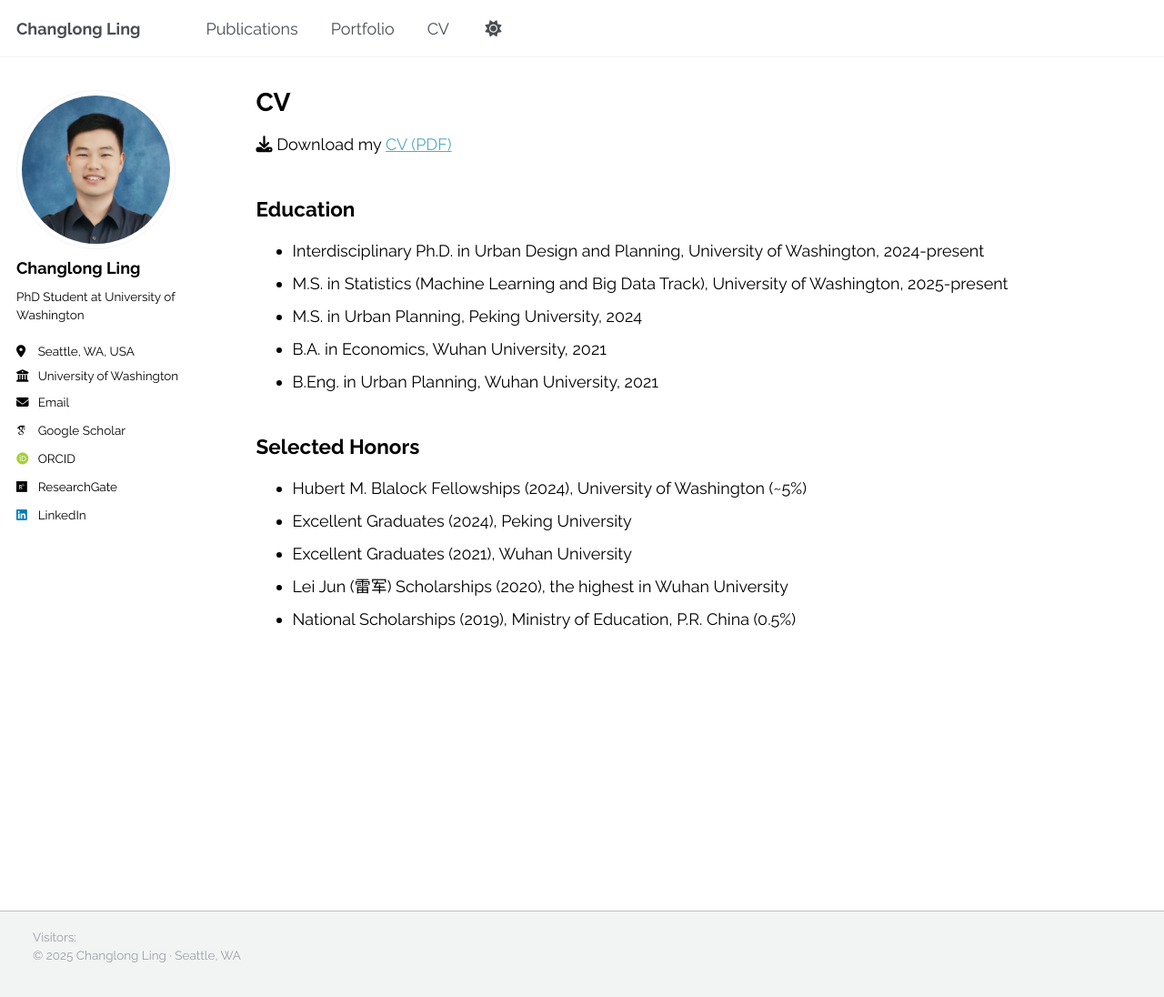
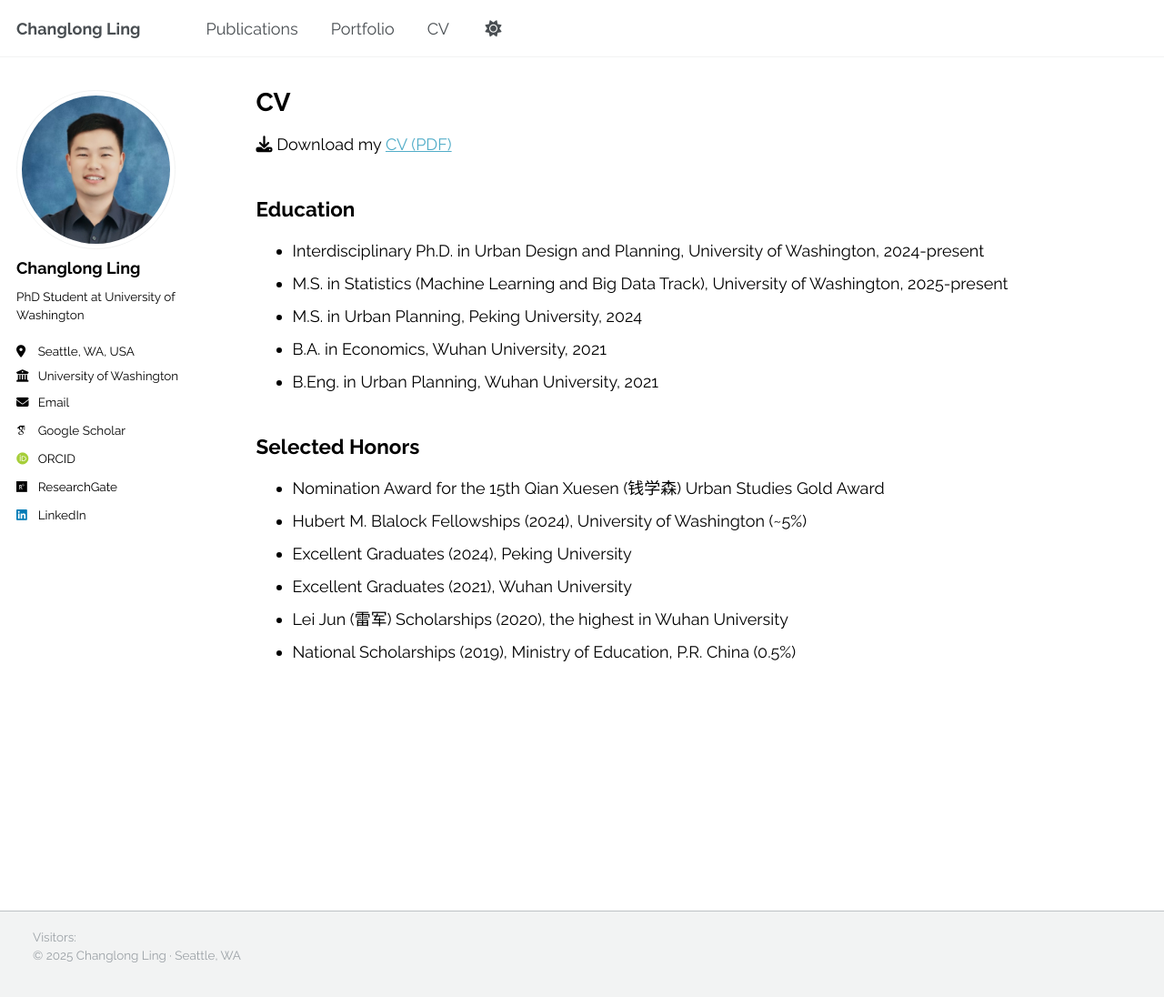
Before and after one commit to ChanglongLing/changlongling.github.io, a Jekyll site: the page built from _pages/cv.md, in a window 1280 px wide and 1096 px high. Shown: the whole window at 91% size. Built offline with Jekyll 4.4.1, drawn with Linux system fonts in a browser that asks for light colours; some web fonts are replaced; comment, search, counter and statistics services are not loaded.

Commit message:
Update cv.md

```diff
--- a/_pages/cv.md
+++ b/_pages/cv.md
@@ -21,6 +21,7 @@ Education
 
 Selected Honors
 -----
+* Nomination Award for the 15th Qian Xuesen (钱学森) Urban Studies Gold Award
 * Hubert M. Blalock Fellowships (2024), University of Washington (~5%)
 * Excellent Graduates (2024), Peking University
 * Excellent Graduates (2021), Wuhan University
```
